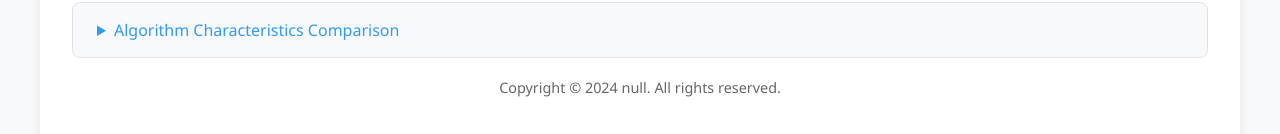
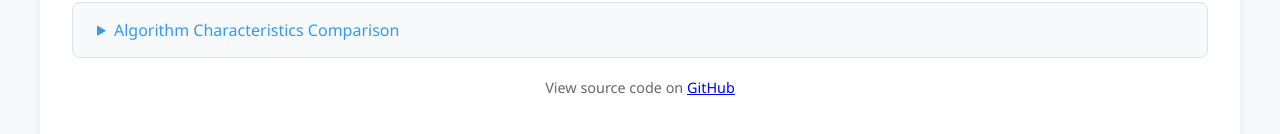
Before and after one commit to xixu-me/OS-Algorithm-Visualization, a plain HTML site: page index.html in a window 1280 px wide. Shown: the part 957-1091 px from the top of the page. Drawn offline with Linux system fonts and the light colour scheme.

Commit message:
Update index.html

```diff
--- a/index.html
+++ b/index.html
@@ -170,7 +170,12 @@
             </details>
 
             <footer class="copyright">
-                <p>Copyright &copy; 2024 null. All rights reserved.</p>
+                <p>
+                    View source code on
+                    <a href="https://github.com/xixu-me/disk-scheduling"
+                        >GitHub</a
+                    >
+                </p>
             </footer>
         </div>
         <script src="script.js"></script>
```
